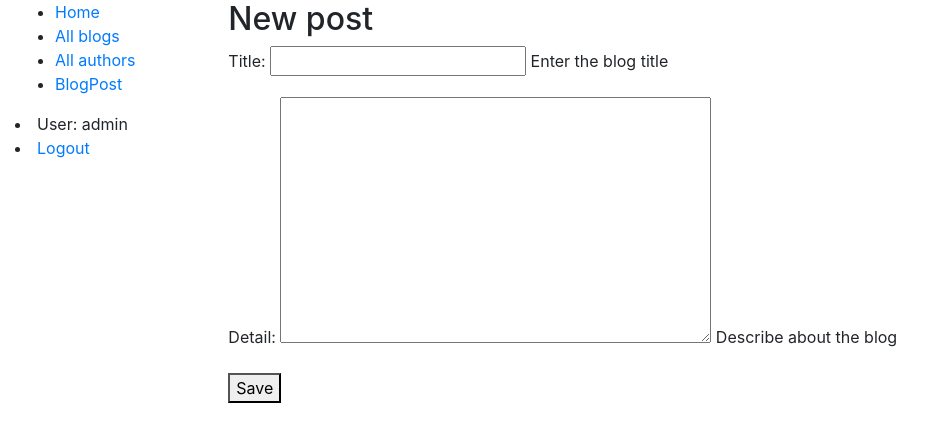
After one commit to Nikki1970/diyblog, a Django app: page /blog/blogpost in a window 1280 px wide. The commit adds this page. Shown: the top 442 px of the page, without its empty margins (0-944 px from the left). Run offline with Django 3.2, Linux system fonts and the light colour scheme; a user stored in the database is signed in.

```diff
--- a/blog/models.py
+++ b/blog/models.py
@@ -9,15 +9,15 @@ class BlogAuthor(models.Model):
     about_the_author = models.TextField(max_length=400, help_text="Enter your details.")
 
     def __str__(self):
-        return self.about_the_author
+        return str(self.user)
 
     def get_absolute_url(self):
         return reverse('author-detail',args=[str(self.id)])
 
 class Blog(models.Model):
     title = models.CharField(max_length = 100,help_text="Enter the blog title")
-    author = models.ForeignKey(BlogAuthor,on_delete=models.SET_NULL,null=True)
-    pub_date = models.DateField(default=date.today)
+    author = models.ForeignKey('BlogAuthor', on_delete=models.SET_NULL,null=True)
+    pub_date = models.DateField(default=date.today())
     detail = models.TextField(max_length = 500,help_text="Describe about the blog")
 
     def __str__(self):
@@ -27,9 +27,9 @@ class Blog(models.Model):
         return reverse('blog-detail',args=[str(self.id)])
 
 class BlogComment(models.Model):
-    description = models.TextField(max_length=100,help_text="Comment on it")
-    blog = models.ForeignKey(Blog,on_delete=models.CASCADE)
-    user = models.OneToOneField(User,on_delete=models.SET_NULL,null=True)
+    description = models.TextField(max_length=100, help_text="Comment on it")
+    blog = models.ForeignKey('Blog', on_delete=models.CASCADE)
+    user = models.ForeignKey(User, on_delete=models.CASCADE, null=True)
 
     def __str__(self):
         return self.description
--- a/blog/templates/base_generic.html
+++ b/blog/templates/base_generic.html
@@ -18,6 +18,7 @@
           <li><a href="{% url 'index' %}">Home</a></li>
           <li><a href="{% url 'allblogs' %}">All blogs</a></li>
           <li><a href="{% url 'authors' %}">All authors</a></li>
+          <li><a href="{% url 'blog-post' %}">BlogPost</a></li>
         </ul>
         {% if user.is_authenticated %}
         <li>User: {{ user.get_username }}</li>
--- a/blog/templates/blog/blog_list.html
+++ b/blog/templates/blog/blog_list.html
@@ -4,7 +4,7 @@
   <h1>Blog List</h1>
   {% if blog_list %}
   <ul>
-    {% for blog in blog_list %}
+    {% for blog in object_list %}
       <li>
         <a href="{{ blog.get_absolute_url }}">{{ blog.title }}</a>
       </li>
--- /dev/null
+++ b/blog/templates/blog/blog_post.html
@@ -0,0 +1,10 @@
+{% extends 'base_generic.html' %}
+
+{% block content %}
+    <h2>New post</h2>
+    <form method="POST">
+        {% csrf_token %}
+        {{ form.as_p }}
+        <button type="submit">Save</button>
+    </form>
+{% endblock %}
--- a/blog/urls.py
+++ b/blog/urls.py
@@ -7,4 +7,6 @@ urlpatterns = [
     path('blog/<int:pk>', views.BlogDetailView.as_view(), name='blog-detail'),
     path('authors/', views.AuthorListView.as_view(), name='authors'),
     path('author/<int:pk>', views.AuthorDetailView.as_view(), name='author-detail'),
+    path('blog/<int:pk>/comment', views.blogcomment_new, name='blogcomment_new'),
+    path('blogpost',views.blog_post,name='blog-post')
 ]
--- a/blog/views.py
+++ b/blog/views.py
@@ -3,9 +3,10 @@ from django.shortcuts import render, get_object_or_404
 # Create your views here.
 from blog.models import Blog, BlogAuthor, BlogComment
 from django.views import generic
-from .forms import BlogCommentForm
+from .forms import BlogCommentForm, BlogForm
 from django.shortcuts import redirect
 from django.contrib.auth.decorators import login_required
+import datetime
 
 
 def index(request):
@@ -27,7 +28,6 @@ def index(request):
 
 class BlogListView(generic.ListView):
     model = Blog
-    paginate_by=1
 
 class BlogDetailView(generic.DetailView):
     model = Blog
@@ -51,3 +51,17 @@ def blogcomment_new(request, pk):
     else:
         form = BlogCommentForm()
     return render(request, 'blog/blog_comment.html', {'form': form})
+
+@login_required
+def blog_post(request):
+    if request.method == "POST":
+        form = BlogForm(request.POST)
+        if form.is_valid():
+            x = form.save(commit=False)
+            x.pub_date = datetime.date.today()
+            x.author = BlogAuthor.objects.get(user=request.user)
+            x.save()
+            return redirect('allblogs')
+    else:
+        form = BlogForm()
+        return render(request, 'blog/blog_post.html', {'form': form})
--- a/diyblog/settings.py
+++ b/diyblog/settings.py
@@ -25,7 +25,7 @@ BASE_DIR = Path(__file__).resolve().parent.parent
 SECRET_KEY = '6hlv4e39qq&@fc3wmsj2897)zr%v9mmpwxnsvprzl=knt-c5)z'
 
 # SECURITY WARNING: don't run with debug turned on in production!
-DEBUG = False
+DEBUG = True
 
 ALLOWED_HOSTS = ['snikhilesh.herokuapp.com', '127.0.0.1']
 
```
Also changed, not shown: blog/templates/blog/blog_comment.html (added, +10 -0 lines), blog/templates/blog/blog_detail.html (+9 -1 lines), blog/migrations/0004_auto_20210411_1337.py (added), blog/migrations/0005_auto_20210411_1709.py (added), db.sqlite3.
